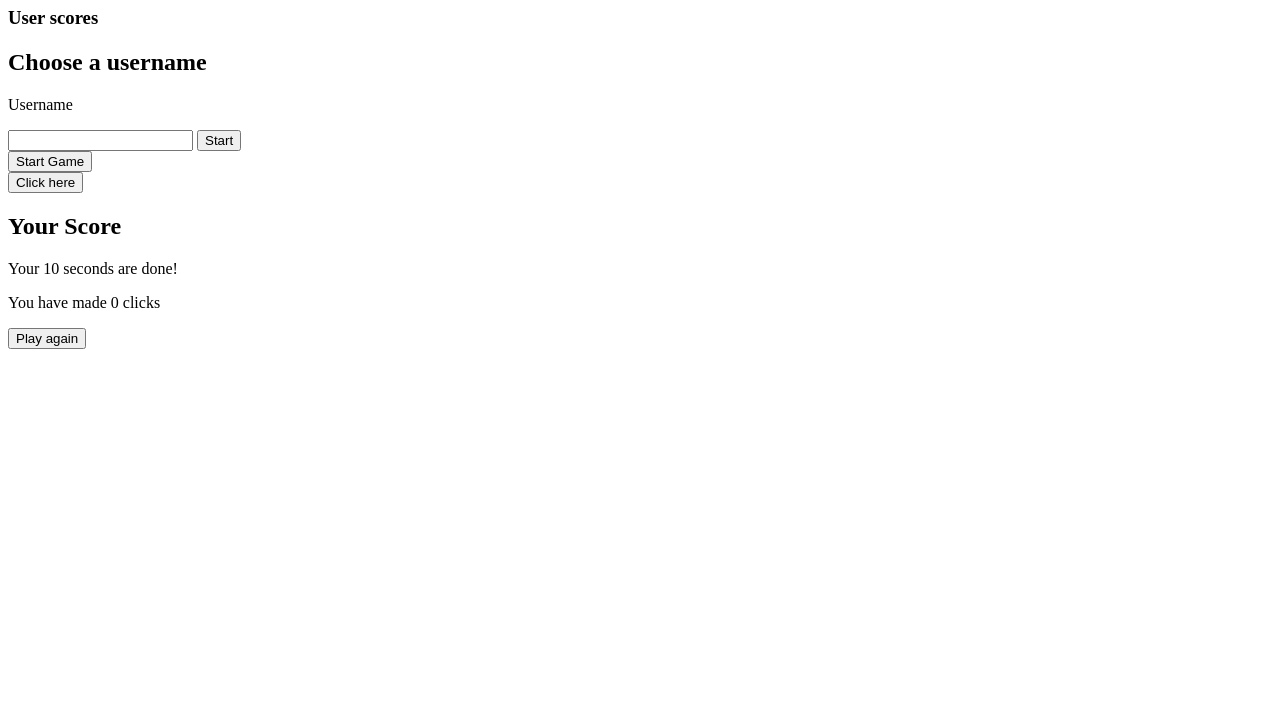
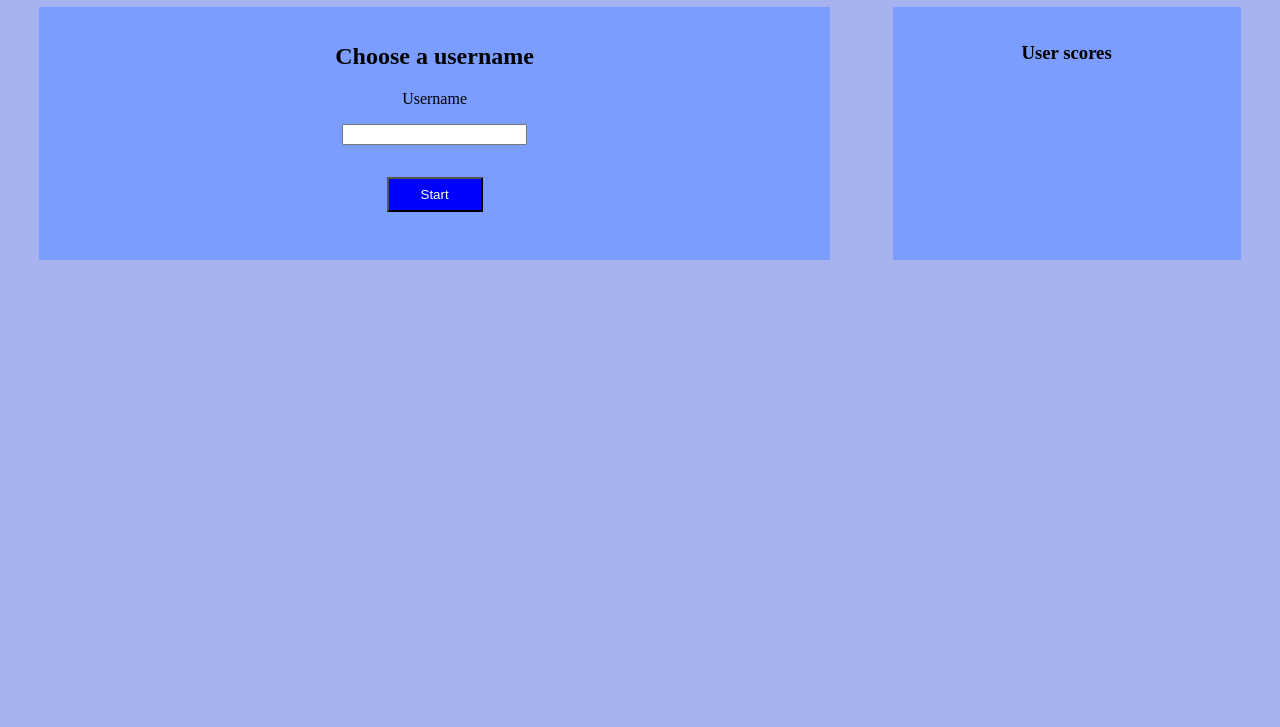
Before and after one commit to albams5/json-game-1, a plain HTML site: page index.html in a window 1280 px wide. Shown: the part 73-800 px from the top of the page. Drawn offline with Linux system fonts and the light colour scheme.

Commit message:
html y css acabado

```diff
--- a/index.html
+++ b/index.html
@@ -3,20 +3,24 @@
 <head>
     <meta charset="UTF-8">
     <meta name="viewport" content="width=device-width, initial-scale=1.0">
+    <link rel="stylesheet" href="styles.css">
     <title>Document</title>
 </head>
 <body>
     <h1>Click Game</h1>
-    <div id="user-scores">
-        <h3>User scores</h3>
+    <div class="div-padre">
+        <div id="player-name">
+            <h2>Choose a username</h2>
+            <p>Username</p>
+            <input class="username" type="text">
+            <button class="username" id="start-game">Start</button>
+            </div>
+            <div id="user-scores">
+                <h3>User scores</h3>
+            </div>
     </div>
-    <div id="player-name">
-        <h2>Choose a username</h2>
-        <p>Username</p>
-        <input type="text">
-        <button id="start-game">Start</button>
-    </div>
-    <div id="start-game">
+
+    <!-- <div id="start-game">
         <button>Start Game</button>
     </div>
     <div id="game-display">
@@ -27,6 +31,6 @@
         <p>Your 10 seconds are done!</p>
         <p>You have made 0 clicks</p>
         <button>Play again</button>
-    </div>
+    </div> -->
 </body>
 </html>
--- /dev/null
+++ b/styles.css
@@ -0,0 +1,35 @@
+body{
+    background-color: #a6b3ef;
+}
+h1{
+    text-align: center;
+
+}
+.div-padre{
+    display: flex;
+    justify-content: space-around;
+}
+
+#player-name, #user-scores{
+    background-color: rgb(122, 157, 255);
+    padding: 1rem;
+}
+#start-game{
+    padding: 0.5rem 2rem;
+    background-color:blue;
+    color: white;
+    margin: 2rem auto;
+}
+.username{
+    display: block;
+    margin: auto;
+}
+#player-name{
+    flex-basis: 60%;
+    text-align: center;
+}
+
+#user-scores{
+    flex-basis: 25%;
+    text-align: center;
+}
```
Also changed, not shown: app.js (added).
